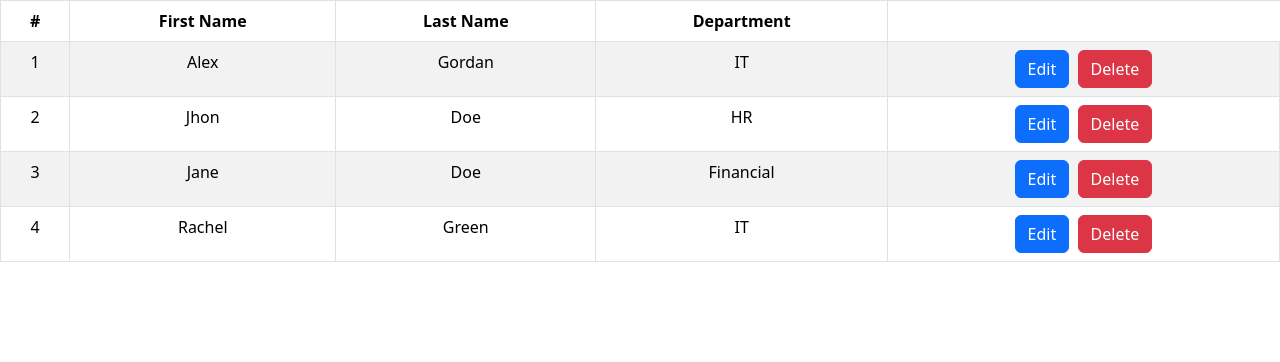
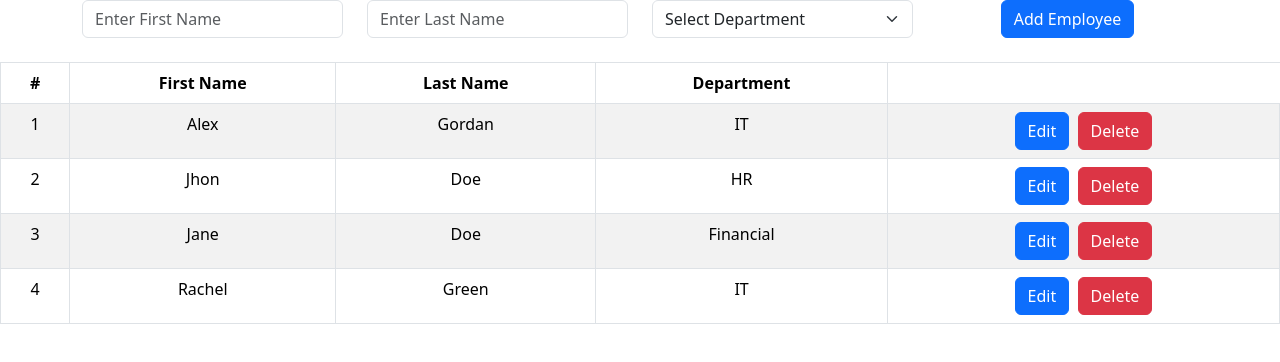
Before and after one commit to nimsara294/emp_web_app, a React (Create React App) app: page / in a window 1280 px wide. Shown: the top 362 px of the page. Built offline with nearby package versions, Linux system fonts and the light colour scheme.

Commit message:
completed the basic UI

```diff
--- a/src/pages/EmpCrud.js
+++ b/src/pages/EmpCrud.js
@@ -1,8 +1,20 @@
 import React, { useState, useEffect, Fragment } from "react";
+
 import Table from "react-bootstrap/Table";
-import 'bootstrap/dist/css/bootstrap.css';
+import Button from "react-bootstrap/Button";
+import Modal from "react-bootstrap/Modal";
+import Container from "react-bootstrap/Container";
+import Row from "react-bootstrap/Row";
+import Col from "react-bootstrap/Col";
+import Form from "react-bootstrap/Form";
+
+import "bootstrap/dist/css/bootstrap.css";
 
 const EmpCrud = () => {
+  const [lgShow, setLgShow] = useState(false);
+  const handleClose = () => setLgShow(false);
+  const handleShow = () => setLgShow(true);
+
   const empdata = [
     {
       emp_id: 1,
@@ -38,18 +50,51 @@ const EmpCrud = () => {
   }, []);
 
   const handleEdit = (id) => {
-    alert(id);
-  }
+    // alert(id);
+    handleShow();
+  };
 
   const handleDelete = (id) => {
-    if(window.confirm("Do you want to delete this employee?") === true)
-    {
+    if (window.confirm("Do you want to delete this employee?") === true) {
       alert(id);
     }
-  }
+  };
+
+  const handleUpdate = () => {};
 
   return (
     <Fragment>
+      <Container>
+        <Row>
+          <Col>
+            <input
+              type="text"
+              className="form-control"
+              placeholder="Enter First Name"
+            />
+          </Col>
+          <Col>
+            <input
+              type="text"
+              className="form-control"
+              placeholder="Enter Last Name"
+            />
+          </Col>
+          <Col>
+            <Form.Select aria-label="Default select example">
+              <option>Select Department</option>
+              <option value="1">HR</option>
+              <option value="2">IT</option>
+              <option value="3">Financial</option>
+            </Form.Select>
+          </Col>
+          <Col>
+            <button className="btn btn-primary">Add Employee</button>
+          </Col>
+        </Row>
+      </Container>
+
+      <br></br>
       <Table striped bordered hover>
         <thead>
           <tr>
@@ -69,8 +114,19 @@ const EmpCrud = () => {
                     <td>{item.lastname}</td>
                     <td>{item.dep}</td>
                     <td colSpan={2}>
-                        <button className="btn btn-primary" onClick={() => handleEdit(item.emp_id)}>Edit</button> &nbsp;
-                        <button className="btn btn-danger" onClick={() => handleDelete(item.emp_id)}>Delete</button>
+                      <button
+                        className="btn btn-primary"
+                        onClick={() => handleEdit(item.emp_id)}
+                      >
+                        Edit
+                      </button>{" "}
+                      &nbsp;
+                      <button
+                        className="btn btn-danger"
+                        onClick={() => handleDelete(item.emp_id)}
+                      >
+                        Delete
+                      </button>
                     </td>
                   </tr>
                 );
@@ -78,6 +134,51 @@ const EmpCrud = () => {
             : "Loading..."}
         </tbody>
       </Table>
+
+      <Modal
+        size="lg"
+        show={lgShow}
+        onHide={() => setLgShow(false)}
+        aria-labelledby="example-modal-sizes-title-lg"
+      >
+        <Modal.Header closeButton>
+          <Modal.Title>Update Employee Details</Modal.Title>
+        </Modal.Header>
+        <Modal.Body>
+          <Row>
+            <Col>
+              <input
+                type="text"
+                className="form-control"
+                placeholder="Enter First Name"
+              />
+            </Col>
+            <Col>
+              <input
+                type="text"
+                className="form-control"
+                placeholder="Enter Last Name"
+              />
+            </Col>
+            <Col>
+              <Form.Select aria-label="Default select example">
+                <option>Select Department</option>
+                <option value="1">HR</option>
+                <option value="2">IT</option>
+                <option value="3">Financial</option>
+              </Form.Select>
+            </Col>
+          </Row>
+        </Modal.Body>
+        <Modal.Footer>
+          <Button variant="secondary" onClick={handleClose}>
+            Close
+          </Button>
+          <Button variant="primary" onClick={handleUpdate}>
+            Save Changes
+          </Button>
+        </Modal.Footer>
+      </Modal>
     </Fragment>
   );
 };
```
